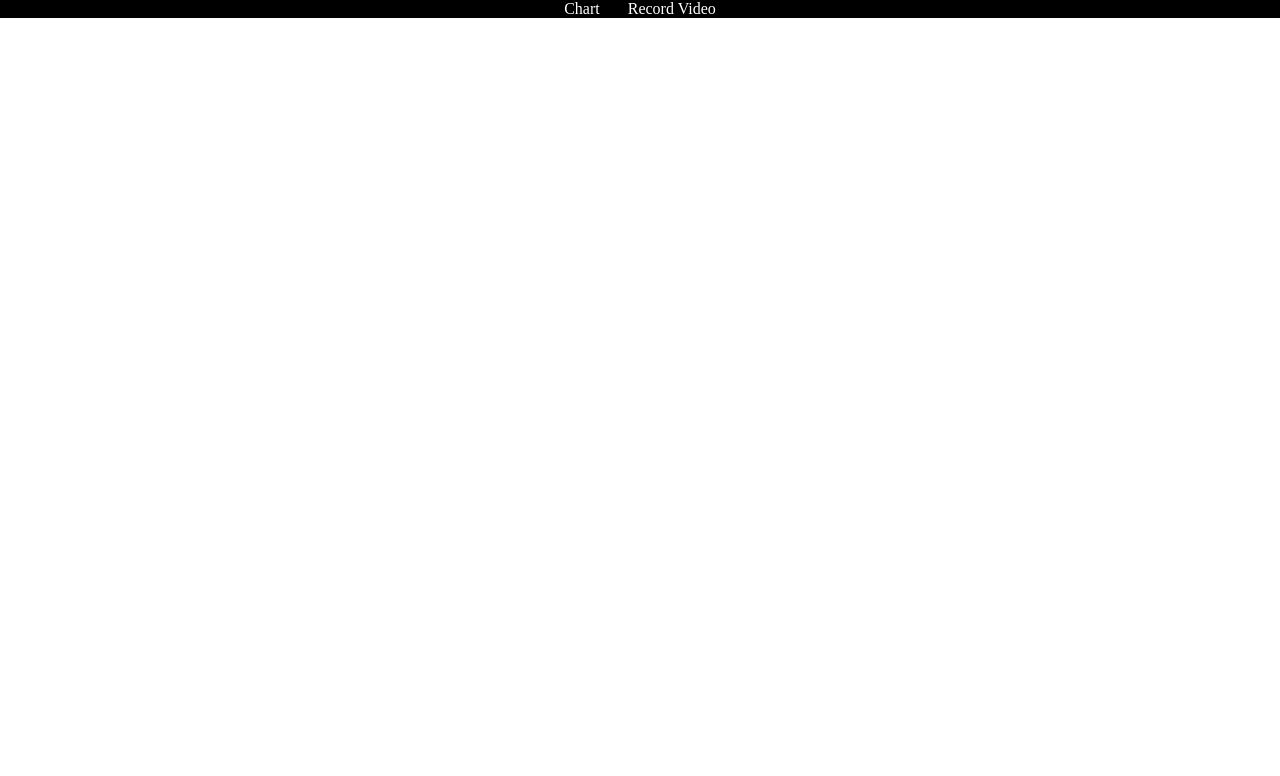
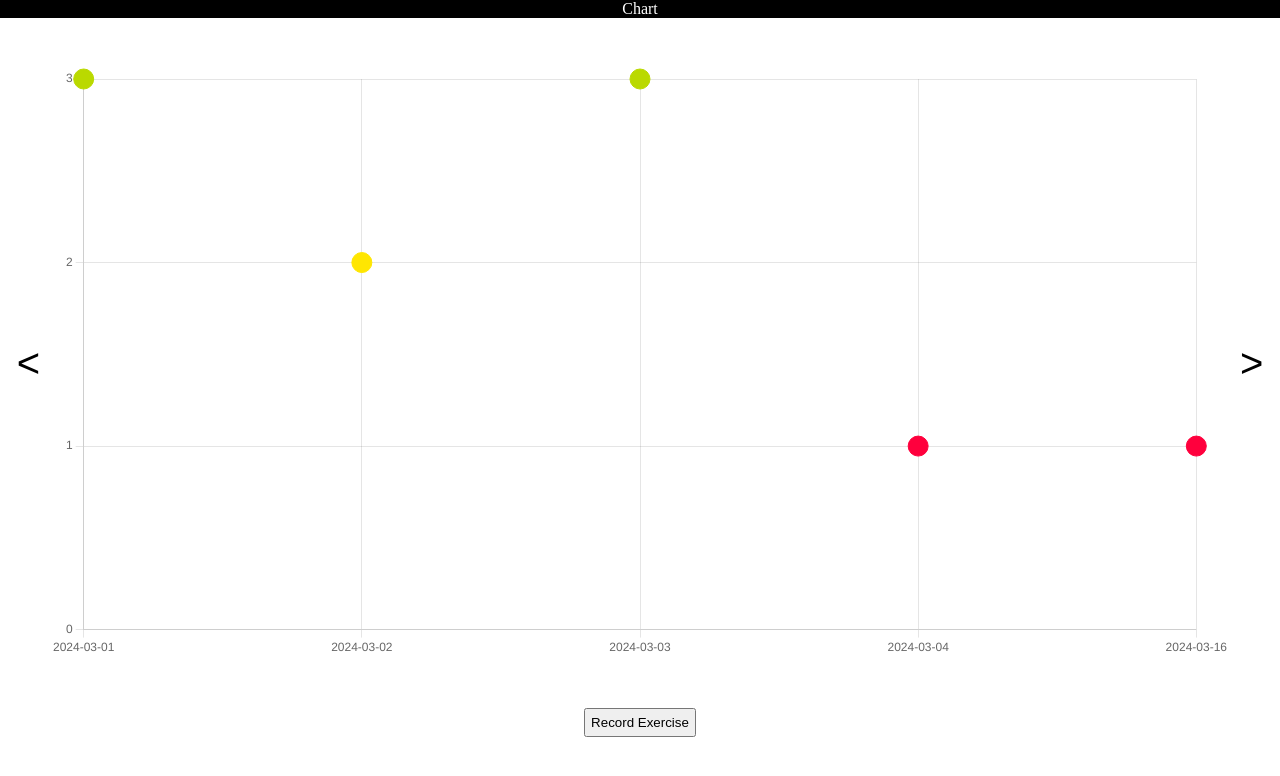
Before and after one commit to emilia-joha/design-considerations-for-technology-assisted-physical-therapy, a Vue app: page /PatientHistory/1 in a window 1280 px wide. Before the commit this address had no page. Shown: the top 776 px of the page. Built offline with nearby package versions, Linux system fonts and the light colour scheme.

Commit message:
update patient history

```diff
--- a/src/App.vue
+++ b/src/App.vue
@@ -1,13 +1,20 @@
 <template>
   <header>
-    <router-link to="/PatientHistory">Chart</router-link>
-    <router-link to="/RecordVideo">Record Video</router-link>
+    <router-link :to="`/PatientHistory/${this.id}`">Chart</router-link>
   </header>
   <RouterView></RouterView>
 </template>
 
-<script setup>
+<script>
+import patient from '@/data/patientInformation.json'
 
+export default {
+    data(){
+        return {
+            id: patient[0].ID
+        }
+    },
+  }
 </script>
 
 <style>
--- a/src/components/Chart.vue
+++ b/src/components/Chart.vue
@@ -13,7 +13,6 @@ import patientExercises from '@/data/exerciseData.json'
 
 export default {
     mounted (){
-
         this.historyChart();
     },
     data(){
@@ -140,8 +139,7 @@ export default {
         changeView(dataX, data){
             const newData = data.map(row => row.date)
             const date = newData[dataX]
-            console.log(date)
-            this.$router.push(`/Patient/${date}`)
+            this.$router.push(`/Patient/${this.$route.params.id}/${date}`)
         }
     }
 }
@@ -152,6 +150,7 @@ export default {
         display: flex;
         align-items: center;
         justify-content: center;
+        box-sizing: border-box;
     }
     #backwardInTime, #forwardInTime{
         font-size: 40px;
--- /dev/null
+++ b/src/data/patientInformation.json
@@ -0,0 +1,9 @@
+[
+  {
+    "ID": 1,
+    "FirstName": "Emilia",
+    "LastName": "Johansson",
+    "Email": "emilia.joha@live.se",
+    "socialSecurityNumber": 19930803
+  }
+]
--- a/src/router/index.js
+++ b/src/router/index.js
@@ -6,11 +6,11 @@ import RecordVideo from "@/views/RecordVideo.vue";
 
 const routes = [
   {
-    path: "/PatientHistory",
+    path: "/PatientHistory/:id",
     components: { default: History, Chart },
   },
-  { path: "/Patient/:date", component: Patient },
-  { path: "/RecordVideo", component: RecordVideo },
+  { path: "/Patient/:id/:date", component: Patient },
+  { path: "/RecordVideo/:id", component: RecordVideo },
 ];
 
 const router = createRouter({
--- a/src/views/PatientHistory.vue
+++ b/src/views/PatientHistory.vue
@@ -1,12 +1,33 @@
 <template>
-    <Chart />
+    <div class="container">
+        <Chart />
+        <button id="recordVideo" @click="changeView()">Record Exercise</button>
+    </div>
 </template>
+
 <script>
 import Chart from "@/components/Chart.vue"
 
 export default {
     components: {
         Chart
+    },
+    methods: {
+        changeView(){
+            this.$router.push(`/RecordVideo/${this.$route.params.id}`)
+        }
     }
 }
 </script>
+<style>
+.container {
+    display: flex;
+    flex-direction: column;
+}
+button {
+    width: fit-content;
+    padding: 5px;
+    cursor: pointer;
+    margin: auto;
+}
+</style>
```
Also changed, not shown: src/data/patientInformation.js (deleted, +0 -9 lines).
